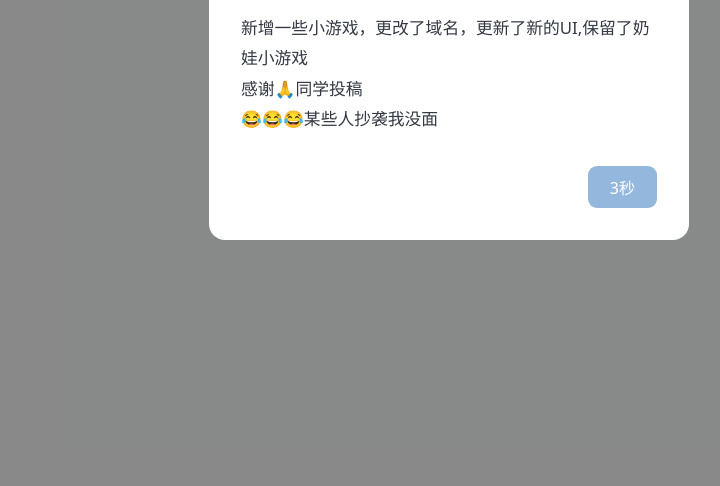
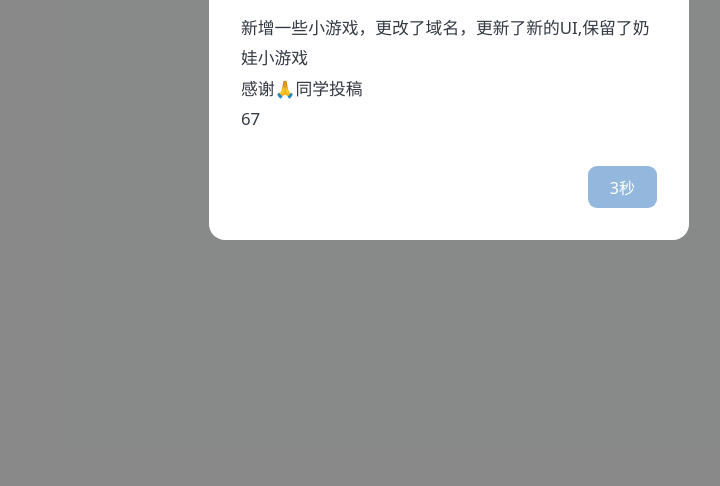
Before and after one commit to goutoudadui/goutoudadui.github.io, a plain HTML site: page index.html in a window 1280 px wide. Shown: the part 314-800 px from the top of the page, without its empty margins (191-911 px from the left). Drawn offline with Linux system fonts and the light colour scheme.

Commit message:
更新 index.html

```diff
--- a/index.html
+++ b/index.html
@@ -384,8 +384,7 @@
         <div class="announce-content">
             新增一些小游戏，更改了域名，更新了新的UI,保留了奶娃小游戏<br>
             感谢🙏同学投稿<br>
-            😂😂😂某些人抄袭我没面
-        </div>
+            67</div>
         <div class="announce-footer">
             <button class="announce-btn" id="announceBtn" disabled>3秒</button>
         </div>
```
